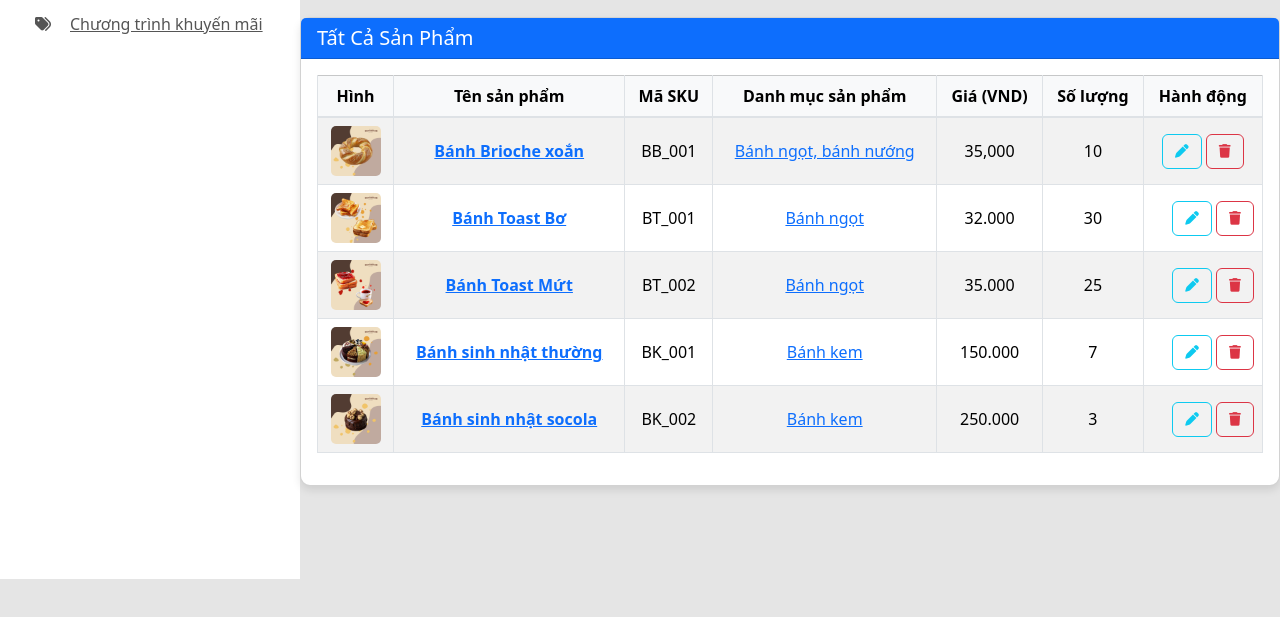
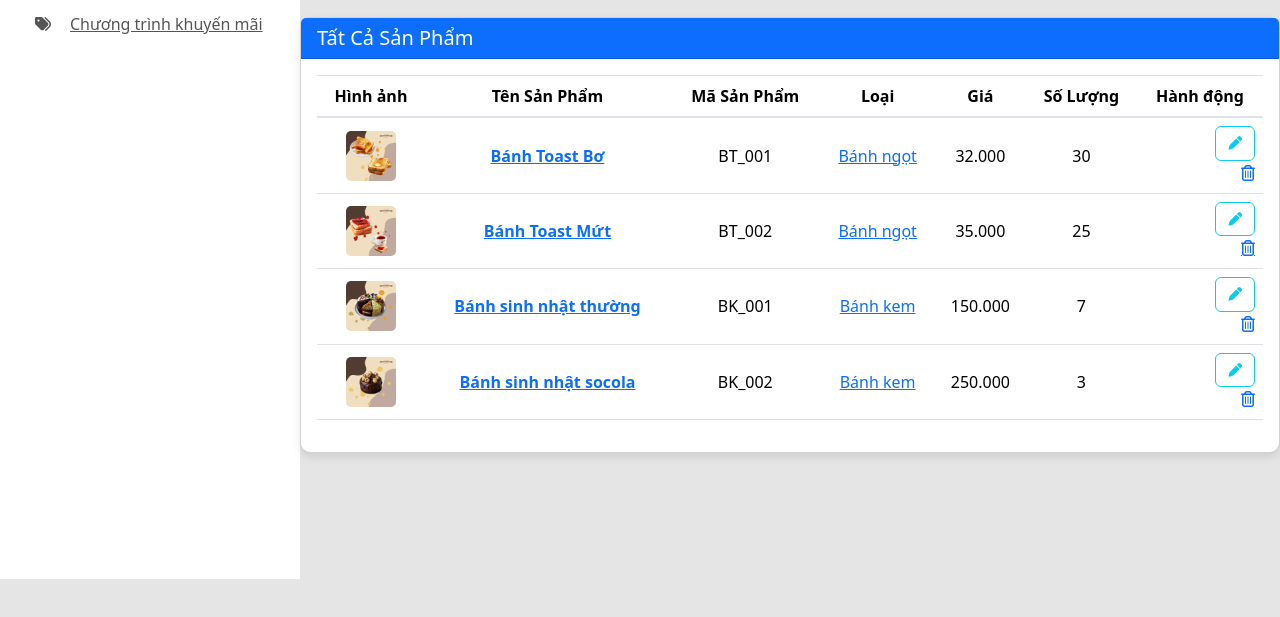
Before and after one commit to hoangkaaa/nhom2.admin.github.io, a plain HTML site: page dsachsp.html in a window 1280 px wide. Shown: the part 221-838 px from the top of the page. Drawn offline with nearby package versions, Linux system fonts and the light colour scheme; files whose address does not match are found by name.

Commit message:
xong xóa

```diff
--- a/dsachsp.html
+++ b/dsachsp.html
@@ -356,32 +356,20 @@
                 <h5 class="mb-0">Tất Cả Sản Phẩm</h5>
             </div>
             <div class="card-body">
-                <table class="table table-bordered table-striped">
-                    <thead class="table-light">
+                <table class="table">
+                    <thead>
                       <tr>
-                            <th scope="col">Hình</th>
-                            <th scope="col">Tên sản phẩm</th>
-                            <th scope="col">Mã SKU</th>
-                            <th scope="col">Danh mục sản phẩm</th>
-                            <th scope="col">Giá (VND)</th>
-                            <th scope="col">Số lượng</th>
+                        <th scope="col">Hình ảnh</th>
+                        <th scope="col">Tên Sản Phẩm</th>
+                        <th scope="col">Mã Sản Phẩm</th>
+                        <th scope="col">Loại</th>
+                        <th scope="col">Giá</th>
+                        <th scope="col">Số Lượng</th>
                         <th scope="col">Hành động</th>
                       </tr>
                     </thead>
                     <tbody>
-                        <tr>
-                            <td><a href="#"><img src="media/Bánh Brioche xoắn.png" alt=""></a></td>
-                            <td><a href="#" class="text-primary fw-bold">Bánh Brioche xoắn</a></td>
-                            <td>BB_001</td>
-                            <td><a href="#" class="text-primary">Bánh ngọt, bánh nướng</a></td>
-                            <td>35,000</td>
-                            <td>10</td>
-                            <td>
-                                <a href="ChinhSuaSP.html" class="btn btn-outline-info btn-rounded"><i class="fas fa-pen"></i></a>
-                                <a href="#" class="btn btn-outline-danger btn-rounded"><i class="fas fa-trash"></i></a>
-                            </td>
-                        </tr>
-                        <tr>
+                      <tr id="product-1">
                         <th scope="row"><a href="#"><img src="media/Bánh Toast Bơ.png" alt=""></a></th>
                         <td><a href="#" class="text-primary fw-bold">Bánh Toast Bơ</a></td>
                         <td>BT_001</td>
@@ -390,11 +378,12 @@
                         <td>30</td>
                         <td class="text-end">
                             <a href="ChinhSuaSP.html" class="btn btn-outline-info btn-rounded"><i class="fas fa-pen"></i></a>
-                              <a href="" class="btn btn-outline-danger btn-rounded"><i class="fas fa-trash"></i></a>
+                          <div class="table-p__del-wrap">
+                            <a class="far fa-trash-alt table-p__delete-link" href="#" data-row-id="product-1"></a>
+                          </div>
                         </td>
                       </tr>
-                           <!--Điều chỉnh như bên trên-->
-                          <tr>
+                      <tr id="product-2">
                         <th scope="row"><a href="#"><img src="media/Bánh Toast Mứt.png" alt=""></a></th>
                         <td><a href="#" class="text-primary fw-bold">Bánh Toast Mứt</a></td>
                         <td>BT_002</td>
@@ -403,11 +392,12 @@
                         <td>25</td>
                         <td class="text-end">
                             <a href="ChinhSuaSP.html" class="btn btn-outline-info btn-rounded"><i class="fas fa-pen"></i></a>
-                              <a href="" class="btn btn-outline-danger btn-rounded"><i class="fas fa-trash"></i></a>
+                          <div class="table-p__del-wrap">
+                            <a class="far fa-trash-alt table-p__delete-link" href="#" data-row-id="product-2"></a>
+                          </div>
                         </td>
                       </tr>
-                           <!--Điều chỉnh như bên trên-->
-                          <tr>
+                      <tr id="product-3">
                         <th scope="row"><a href="#"><img src="media/Bánh sinh nhật.png" alt=""></a></th>
                         <td><a href="#" class="text-primary fw-bold">Bánh sinh nhật thường</a></td>
                         <td>BK_001</td>
@@ -416,11 +406,12 @@
                         <td>7</td>
                         <td class="text-end">
                             <a href="ChinhSuaSP.html" class="btn btn-outline-info btn-rounded"><i class="fas fa-pen"></i></a>
-                              <a href="" class="btn btn-outline-danger btn-rounded"><i class="fas fa-trash"></i></a>
+                          <div class="table-p__del-wrap">
+                            <a class="far fa-trash-alt table-p__delete-link" href="#" data-row-id="product-3"></a>
+                          </div>
                         </td>
                       </tr>
-                           <!--Điều chỉnh như bên trên-->
-                          <tr>
+                      <tr id="product-4">
                         <th scope="row"><a href="#"><img src="media/Bánh sinh nhật socola.png" alt=""></a></th>
                         <td><a href="#" class="text-primary fw-bold">Bánh sinh nhật socola</a></td>
                         <td>BK_002</td>
@@ -429,11 +420,35 @@
                         <td>3</td>
                         <td class="text-end">
                             <a href="ChinhSuaSP.html" class="btn btn-outline-info btn-rounded"><i class="fas fa-pen"></i></a>
-                              <a href="" class="btn btn-outline-danger btn-rounded"><i class="fas fa-trash"></i></a>
+                          <div class="table-p__del-wrap">
+                            <a class="far fa-trash-alt table-p__delete-link" href="#" data-row-id="product-4"></a>
+                          </div>
                         </td>
                       </tr>
                     </tbody>
                   </table>
+
+                  <script src="https://code.jquery.com/jquery-3.6.0.min.js"></script>
+                  <script>
+                    // Sử dụng jQuery để xử lý sự kiện xóa
+                    $('.table-p__delete-link').on('click', function (e) {
+                      e.preventDefault();
+                      var $row = $(this).closest('tr');
+                      if ($row.length) {
+                          $row.fadeOut(500, function () {
+                              $row.remove();
+                              updateCartSummary(); // Gọi hàm cập nhật giỏ hàng nếu cần
+                          });
+                      }
+                    });
+
+                    // Hàm mẫu để cập nhật thông tin giỏ hàng (nếu cần thiết)
+                    function updateCartSummary() {
+                      console.log('Giỏ hàng đã được cập nhật.');
+                    }
+                  </script>
+                </body>
+                </html>
             </div>
         </div>
     </section>
```
Lines whose indentation alone changed are shown as unchanged.
